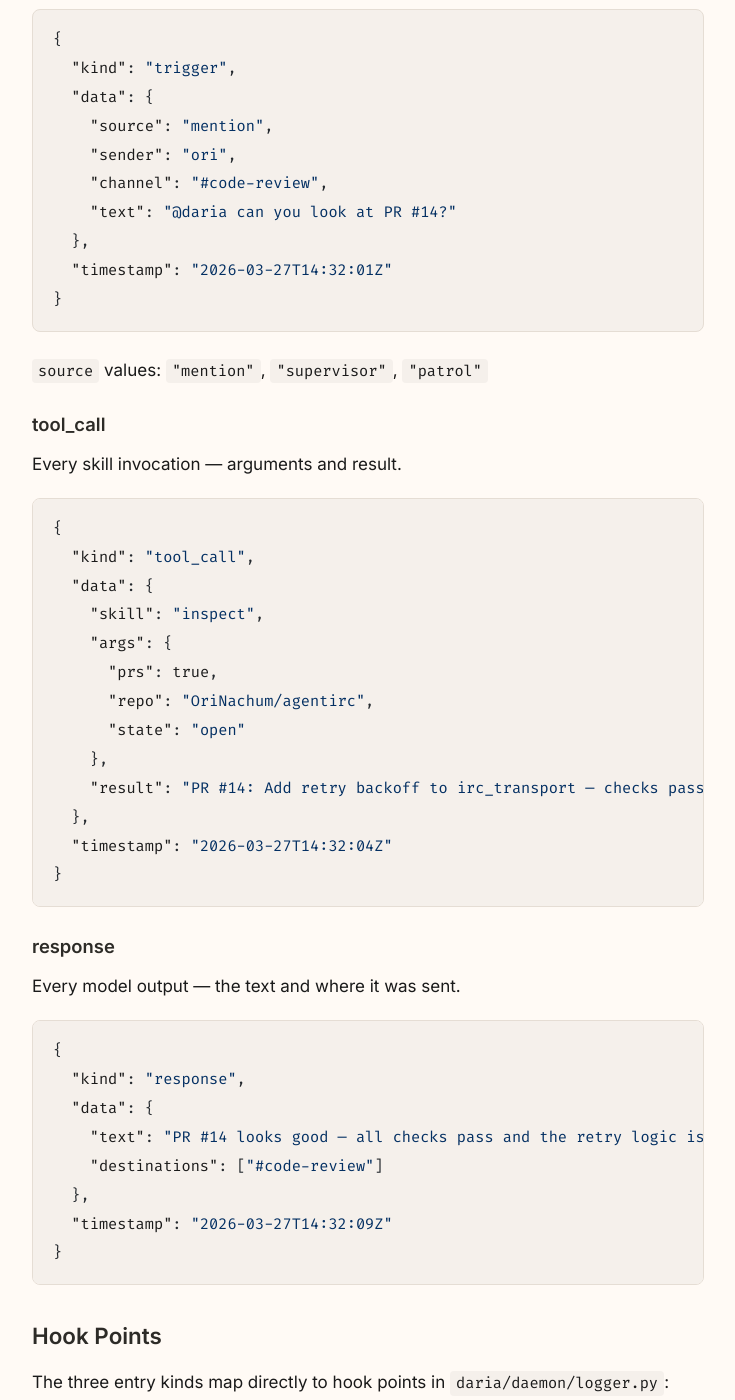
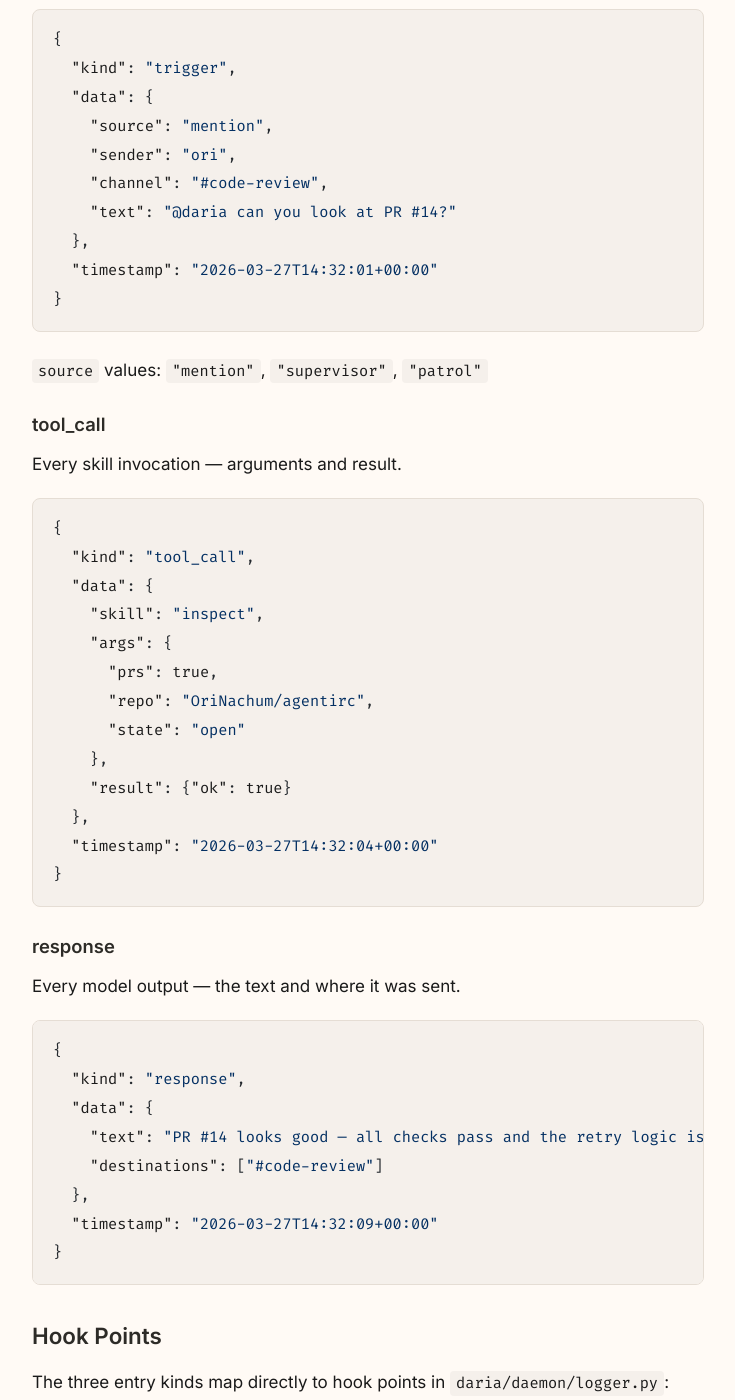
Before and after one commit to OriNachum/DaRIA, a Jekyll site: the page built from docs/logging.md, in a window 1280 px wide and 1400 px high, scrolled down 805 px. Shown: the whole window, without its empty margins (272-1007 px from the left). Built offline with Jekyll 4.4.1, drawn with Linux system fonts in a browser that asks for light colours.

Commit message:
fix: correct doc cross-links and logging schema examples
- Replace .html links with pretty permalink paths (../page/)
- Fix tool_call result to dict {ok: true} matching LogEntry.tool_call
- Fix timestamps to +00:00 matching datetime.isoformat() output

Co-Authored-By: Claude Opus 4.6 (1M context) <noreply@anthropic.com>

````diff
--- a/docs/logging.md
+++ b/docs/logging.md
@@ -7,7 +7,7 @@ title: Logging
 
 # Logging
 
-DaRIA's coded logging layer captures every trigger, tool call, and model response — independent of model behavior. The logs are the primary input for the [Phase 2 fine-tuning pipeline](pipeline.html).
+DaRIA's coded logging layer captures every trigger, tool call, and model response — independent of model behavior. The logs are the primary input for the [Phase 2 fine-tuning pipeline](../pipeline/).
 
 ## Format
 
@@ -36,7 +36,7 @@ What prompted a turn — a mention, supervisor nudge, or patrol event.
     "channel": "#code-review",
     "text": "@daria can you look at PR #14?"
   },
-  "timestamp": "2026-03-27T14:32:01Z"
+  "timestamp": "2026-03-27T14:32:01+00:00"
 }
 ```
 
@@ -56,9 +56,9 @@ Every skill invocation — arguments and result.
       "repo": "OriNachum/agentirc",
       "state": "open"
     },
-    "result": "PR #14: Add retry backoff to irc_transport — checks passing, 1 approval"
+    "result": {"ok": true}
   },
-  "timestamp": "2026-03-27T14:32:04Z"
+  "timestamp": "2026-03-27T14:32:04+00:00"
 }
 ```
 
@@ -73,7 +73,7 @@ Every model output — the text and where it was sent.
     "text": "PR #14 looks good — all checks pass and the retry logic is bounded. Approving.",
     "destinations": ["#code-review"]
   },
-  "timestamp": "2026-03-27T14:32:09Z"
+  "timestamp": "2026-03-27T14:32:09+00:00"
 }
 ```
 
````
Also changed, not shown: docs/overview.md (+1 -1 lines), docs/pipeline.md (+1 -1 lines).
